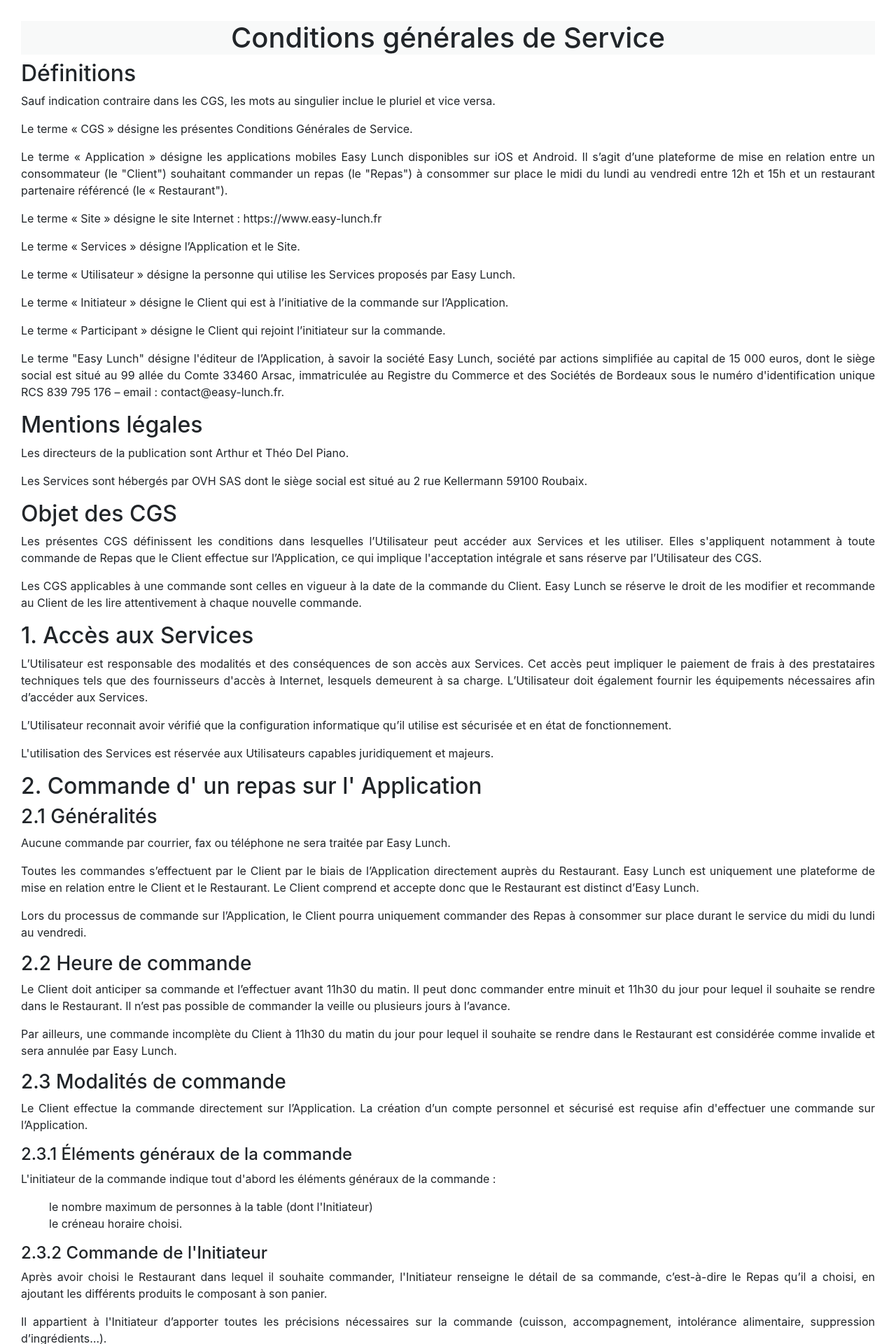
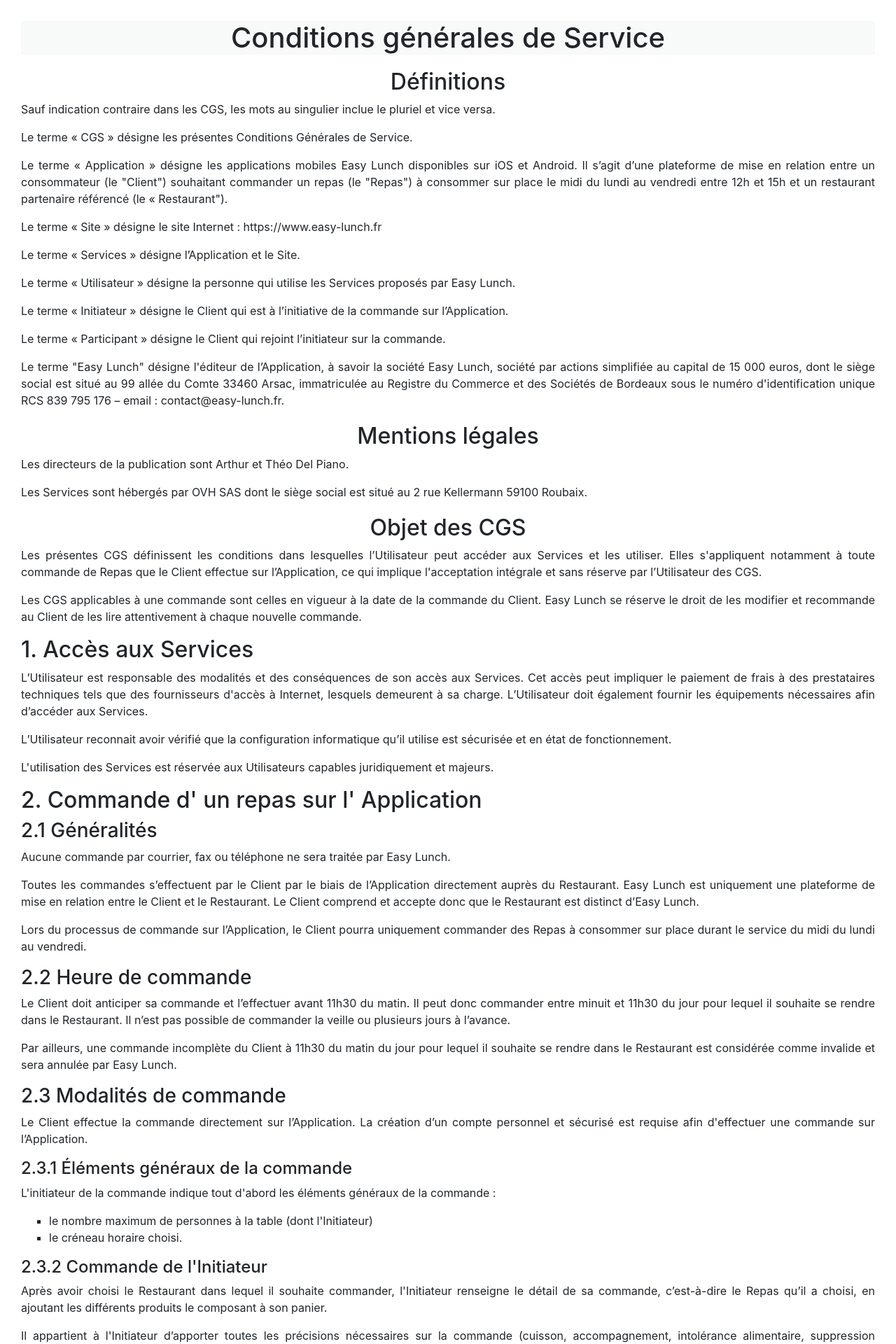
Before and after one commit to dinaramaro/Projet3-EasyLunch-WildCodeSchool, a React (Create React App) app: page /apropos/cgv in a window 1280 px wide. Shown: the top 1920 px of the page at 70% size. Built offline with nearby package versions, Linux system fonts and the light colour scheme.

Commit message:
dernière version de CGV

```diff
--- a/src/components/apropos/CGV.jsx
+++ b/src/components/apropos/CGV.jsx
@@ -4,7 +4,7 @@ import './CGV.scss';
 const CGV = () => (
   <section className="global-content">
     <h1>Conditions générales de Service</h1>
-    <h2>Définitions</h2>
+    <h2 className="titre-center">Définitions</h2>
     <p>
       {`Sauf indication contraire dans les CGS, les mots au singulier inclue le pluriel et vice versa.
       `}
@@ -40,7 +40,7 @@ const CGV = () => (
       Le terme "Easy Lunch" désigne l'éditeur de l’Application, à savoir la société Easy Lunch, société par actions simplifiée au capital de 15 000 euros, dont le siège social est situé au 99 allée du Comte 33460 Arsac, immatriculée au Registre du Commerce et des Sociétés de Bordeaux sous le numéro d'identification unique RCS 839 795 176 – email : contact@easy-lunch.fr.
       `}
     </p>
-    <h2>Mentions légales</h2>
+    <h2 className="titre-center">Mentions légales</h2>
     <p>
       {`
       Les directeurs de la publication sont Arthur et Théo Del Piano.
@@ -51,7 +51,7 @@ const CGV = () => (
       Les Services sont hébergés par OVH SAS dont le siège social est situé au 2 rue Kellermann 59100 Roubaix.
       `}
     </p>
-    <h2>Objet des CGS</h2>
+    <h2 className="titre-center">Objet des CGS</h2>
     <p>
       {`
       Les présentes CGS définissent les conditions dans lesquelles l’Utilisateur peut accéder aux Services et les utiliser. Elles s'appliquent notamment à toute commande de Repas que le Client effectue sur l’Application, ce qui implique l'acceptation intégrale et sans réserve par l’Utilisateur des CGS.
--- a/src/components/apropos/CGV.scss
+++ b/src/components/apropos/CGV.scss
@@ -6,5 +6,11 @@
     background-color: #F8F9F9;
    text-align: center;
   }
-
+  ul{
+    list-style-type: square;
 }
+.titre-center{
+  text-align: center;
+  margin-top: 20px;
+}
+}
```
